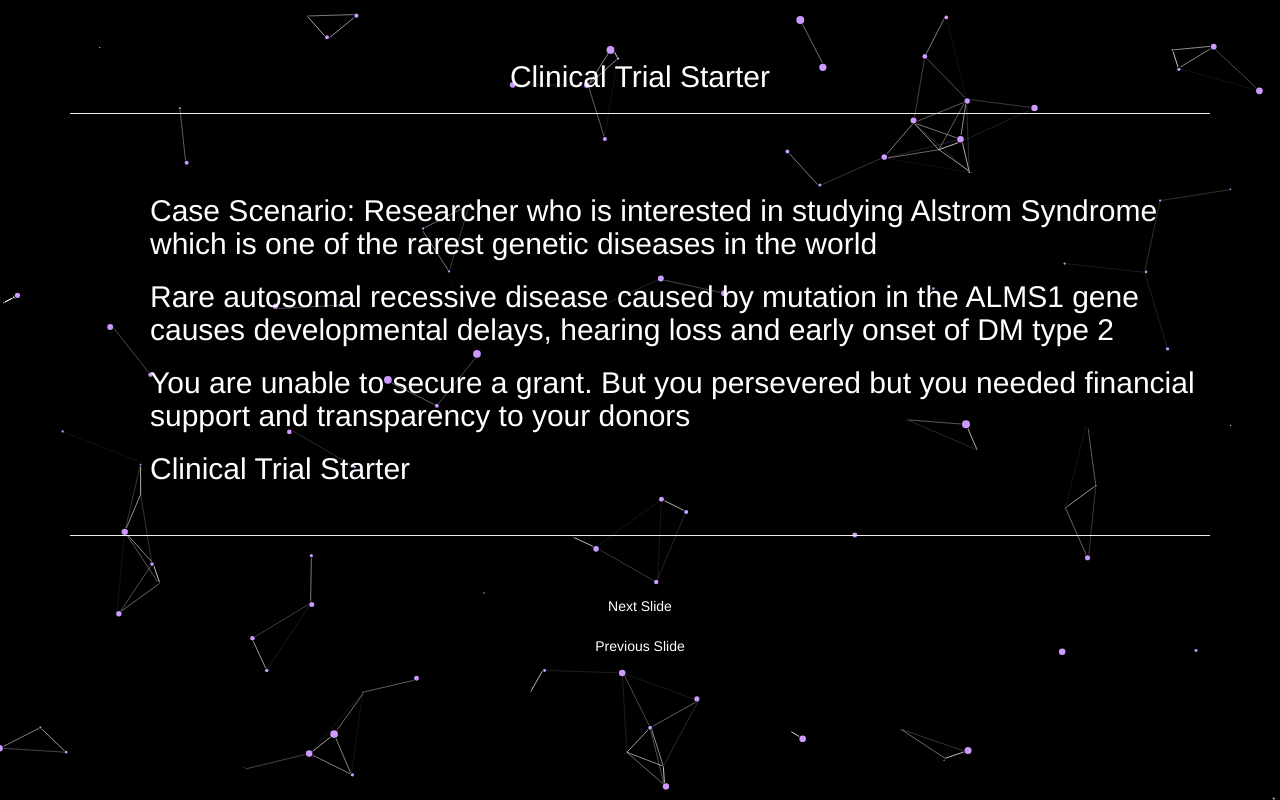
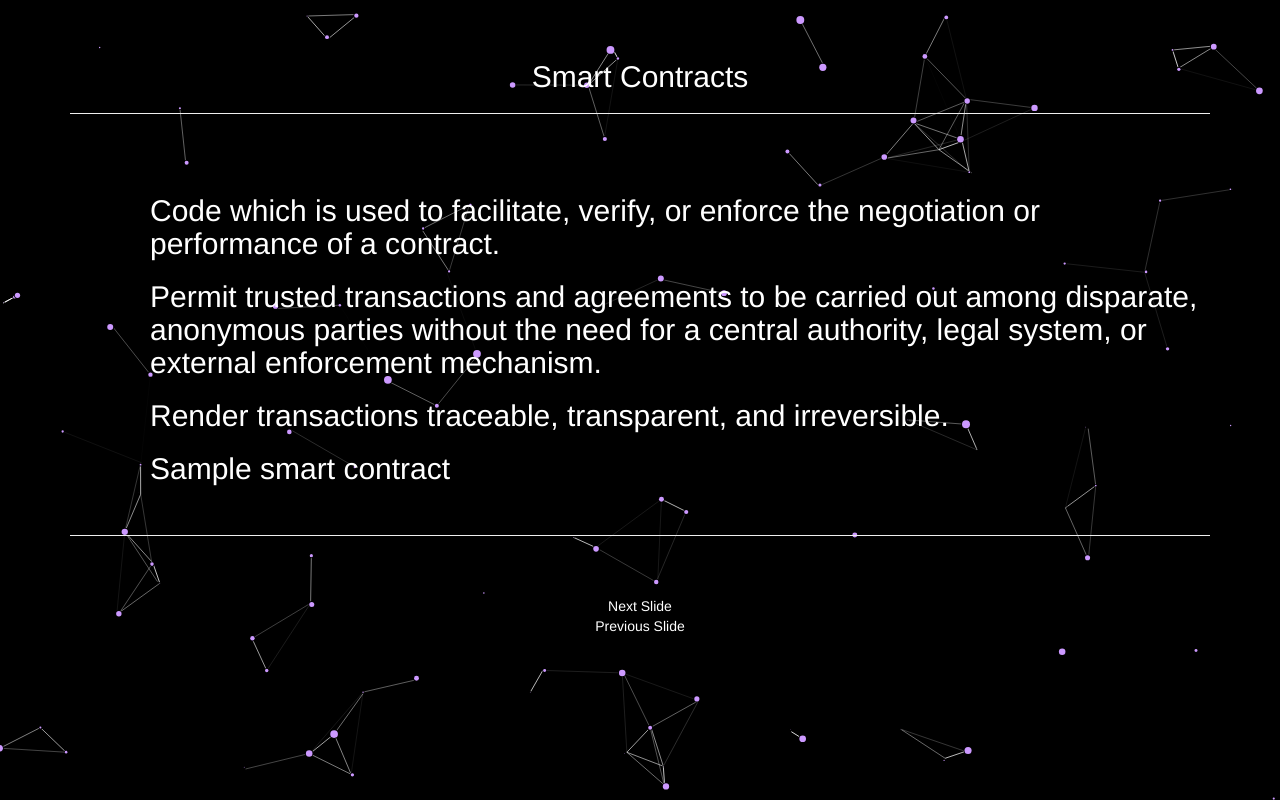
Before and after one commit to Alchemist21/blockchainlecture, a plain HTML site: page page12.html in a window 1280 px wide. Drawn offline with nearby package versions, Linux system fonts and the light colour scheme.

Commit message:
page12and2

```diff
--- a/page12.html
+++ b/page12.html
@@ -17,17 +17,16 @@
       <div id="overlay" class="container">
         <br>
         <br>
-        <h2> <center>Clinical Trial Starter </center></h2>
+        <h2> <center> Smart Contracts </center></h2>
         <hr>
         <br>
         <br>
         <p>
            <ol>
-            <ul><h2>Case Scenario: Researcher who is interested in studying Alstrom Syndrome which is one of the rarest genetic diseases in the world</h2></ul>
-            <ul><h2>Rare autosomal recessive disease caused by mutation in the ALMS1 gene causes developmental delays, hearing loss and early onset of DM type 2</h2></ul>
-            <ul><h2>You are unable to secure a grant. But you persevered but you needed financial support and transparency to your donors  </h2></ul>
-            <ul><h2> <a href="https://github.com/Alchemist21/Clinical_Trial_Starter/">Clinical Trial Starter</a> </h3></ul>
-
+            <ul><h2> Code which is used to facilitate, verify, or enforce the negotiation or performance of a contract.</h2></ul>
+            <ul><h2> Permit trusted transactions and agreements to be carried out among disparate, anonymous parties without the need for a central authority, legal system, or external enforcement mechanism.</h2></ul>
+            <ul><h2> Render transactions traceable, transparent, and irreversible. </h2></ul>
+            <ul><h2> <a href="https://github.com/Alchemist21/inboxSmartContract"> Sample smart contract</a> </h2> </ul>
             </ol>
         </p>
         <br>
@@ -35,7 +34,7 @@
         <br>
         <br>
         <center><a href="page13.html">Next Slide</a></center>
-        <br>
+
         <center><a href="page11.html">Previous Slide</a> </center>
     </div>
 
```
Also changed, not shown: page2.html (+1 -1 lines).
